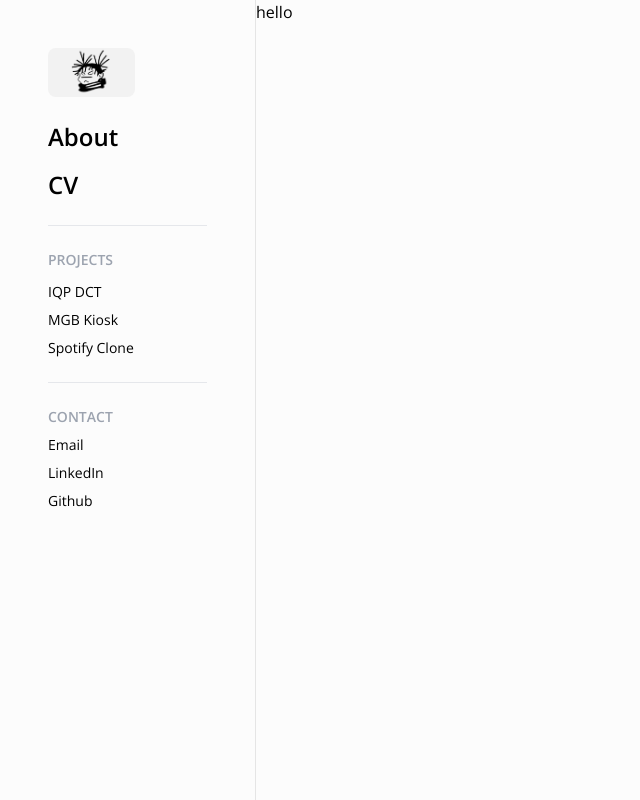
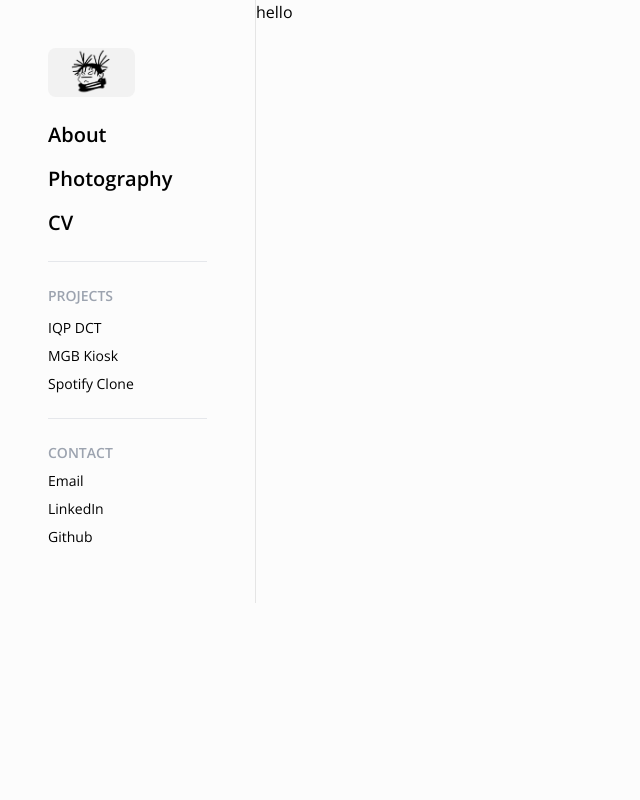
Before and after one commit to clam365/portfolio, a Next.js app: page / in a window 1280 px wide. Shown: the whole page, without its empty margins (0-640 px from the left). Built offline with nearby package versions, Linux system fonts and the light colour scheme.

Commit message:
Sidebar Debug

```diff
--- /dev/null
+++ b/app/components/LandingContent.tsx
@@ -0,0 +1,7 @@
+export default function LandingContent() {
+    return (
+        <div>
+            hello
+        </div>
+    )
+}
--- a/app/components/Sidebar.tsx
+++ b/app/components/Sidebar.tsx
@@ -3,7 +3,7 @@ import Image from "next/image";
 const Sidebar = () => {
     return (
         <div>
-            <div className="lg:hidden flex justify-between items-center p-5">
+            <div className="lg:hidden p-5 flex justify-between m-auto items-center">
                     <div>
                         <Link href="/">
                             <Image src="/choso2.png" alt="logo" width={87} height={48} className="rounded-lg mb-6"/>
@@ -20,23 +20,25 @@ const Sidebar = () => {
                             <h1 className="font-semibold text-lg mb-6 hover:text-gray-400 transition">CV</h1>
                         </Link>
                     </div>
-
             </div>
 
             {/* Mobile View */}
 
             {/* Sidebar on Desktop/Laptop */}
-            <aside className=" w-64 h-screen p-12 border-r border-neutral-200 lg:block hidden">
+            <aside className=" w-64 h-fit p-12 border-r border-neutral-200 lg:block hidden ">
                 <nav>
                     <div>
                         <Link href={"/"}><Image src={"/choso2.png"} alt={"logo"} width={87} height={48}
                                                 className={"rounded-lg mb-6"}/></Link>
 
                         <Link href={"/about"}>
-                            <h1 className="font-semibold text-2xl mb-4 hover:text-gray-400 transition">About</h1>
+                            <h1 className="font-semibold text-xl mb-4 hover:text-gray-400 transition">About</h1>
+                        </Link>
+                        <Link href={"/photography"}>
+                            <h1 className="font-semibold text-xl mb-4 hover:text-gray-400 transition">Photography</h1>
                         </Link>
                         <Link href={"/cv"}>
-                        <h1 className="font-semibold text-2xl mb-6 hover:text-gray-400 transition">CV</h1>
+                        <h1 className="font-semibold text-xl mb-6 hover:text-gray-400 transition">CV</h1>
                         </Link>
                     </div>
                     <hr className={"mb-6"}/>
--- a/app/page.tsx
+++ b/app/page.tsx
@@ -1,11 +1,12 @@
 
 import Sidebar from "@/app/components/Sidebar";
+import LandingContent from "@/app/components/LandingContent";
 
 export default function Home() {
   return (
-      <div className={"flex"}>
+      <div className={"lg:flex"}>
         <Sidebar/>
-        hello
+        <LandingContent/>
       </div>
 
   );
```
